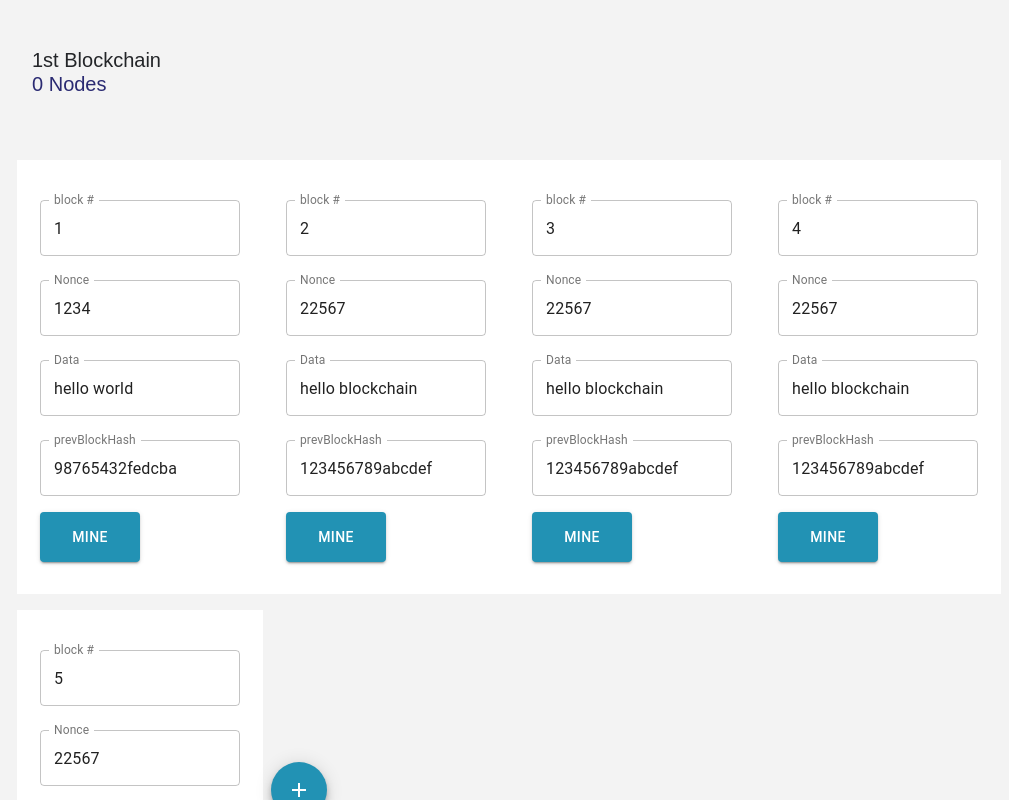
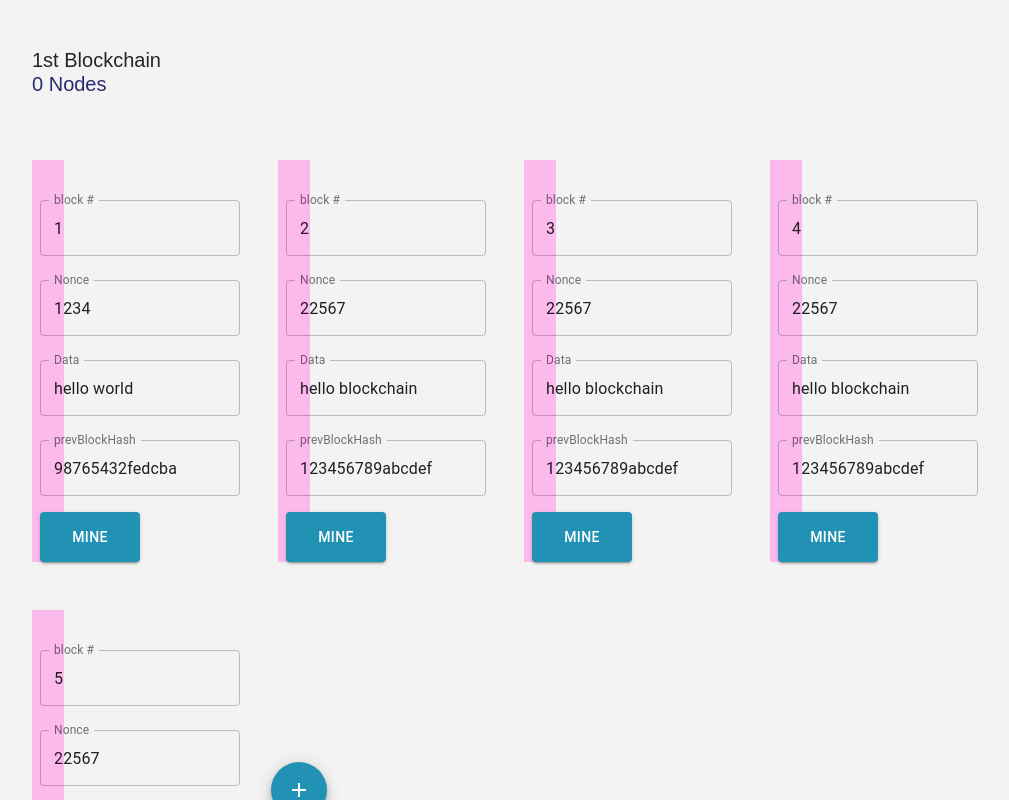
Before and after one commit to eunnovax/blockchain-education, a React (Create React App) app in the folder blockchain_react/: page / in a window 1280 px wide. Shown: the top 800 px of the page, without its empty margins (53-1062 px from the left). Built offline with nearby package versions, Linux system fonts and the light colour scheme.

Commit message:
updated block status

```diff
--- a/blockchain_react/src/App.css
+++ b/blockchain_react/src/App.css
@@ -5,8 +5,8 @@
   --mainDark: #232528;
   --mainYellow: #ffa400;
   --darkOcean: #00325e;
-  --darkGreen: #17252a;
-  --lighterGreen: #2b7a78;
+  --pink: #FCBAEC;
+  --lighterGreen: #98FFF3;
   --greenEr: #2292b4;
   --greenGrey: hsl(0, 0%, 100%);
 }
@@ -145,10 +145,11 @@ body {
   margin-top: 10rem;
 }
 .well-success {
-  background: color #00325e solid;
+  background: var(--lighterGreen);
+  width: max-content;
 }
 .well-error {
-  background: color #009ffd solid;
+  background: var(--pink);
 }
 @media screen and (max-width: 768px) {
   .producta {
--- a/blockchain_react/src/components/block.js
+++ b/blockchain_react/src/components/block.js
@@ -1,13 +1,10 @@
 import React, { Component } from "react";
 import styled from "styled-components";
 import { ProductConsumer } from "../context";
-import { SHA256 } from "./SHA256";
 import TextField from "@material-ui/core/TextField";
 import Button from "@material-ui/core/Button";
 import { withStyles } from "@material-ui/core";
-import Paper from "@material-ui/core/Paper";
 import PropTypes from "prop-types";
-import { flexbox } from "@material-ui/system";
 
 const styles = theme => ({
   container: {
@@ -61,9 +58,9 @@ export default withStyles(styles)(
         <ProductConsumer>
           {value => {
             return (
-              <BlockContainer className={hash.substring(0,value.difficulty) === value.pattern ? 'well-success' : 'well-error' }>
+              <BlockContainer >
                 <div className='col-md-3'>
-                    <form >
+                    <form className={hash.substring(0,value.difficulty) === value.pattern ? 'well-success' : 'well-error' }>
                       <br />
                       <TextField
                         id="blockN"
@@ -139,10 +136,11 @@ const BlockContainer = styled.div`
   right: 0;
   bottom: 0;
   margin-top: 1rem;
-  background: rgba(255, 255, 255, 1);
+
   align-items: center;
   justify-content: center;
   #modal {
     background: var(--mainWhite);
   }
 `;
+// background: rgba(255, 255, 255, 1);
--- a/blockchain_react/src/context.js
+++ b/blockchain_react/src/context.js
@@ -71,21 +71,22 @@ class ProductProvider extends Component {
     // console.log('hash', hash);
     return hash;
   }
-  updateHash = (block, chain) => {
-    let tempNetwork = [...this.state.network];
+  updateHash = (block, chain, network) => {
+    let tempNetwork = [...network];
     tempNetwork[chain].chain[block].hash = this.sha256(block,chain, tempNetwork).toString();
-    return this.setState({network: tempNetwork});
+    return tempNetwork;
   }
   updateChain = (block, chain) => {
+    let tempNetwork = [...this.state.network];
     for (let i=block; i < this.state.network[chain].chain.length; i++ ) {
-      if (i>1) {
-        let tempNetwork = [...this.state.network];
+      if (i>0) {
         // console.log('tempNetwork', tempNetwork);
         tempNetwork[chain].chain[i].previousBlockHash = tempNetwork[chain].chain[i-1].hash;
-        this.setState({network: tempNetwork});
+        // this.setState({network: tempNetwork});
       }
-      this.updateHash(i, chain);
+      tempNetwork = this.updateHash(i, chain, tempNetwork);
     }
+    this.setState({network: tempNetwork});
   }
   mine = (block,chain) => {
     // const {nonce, hash} = this.state.chain[block];
```
